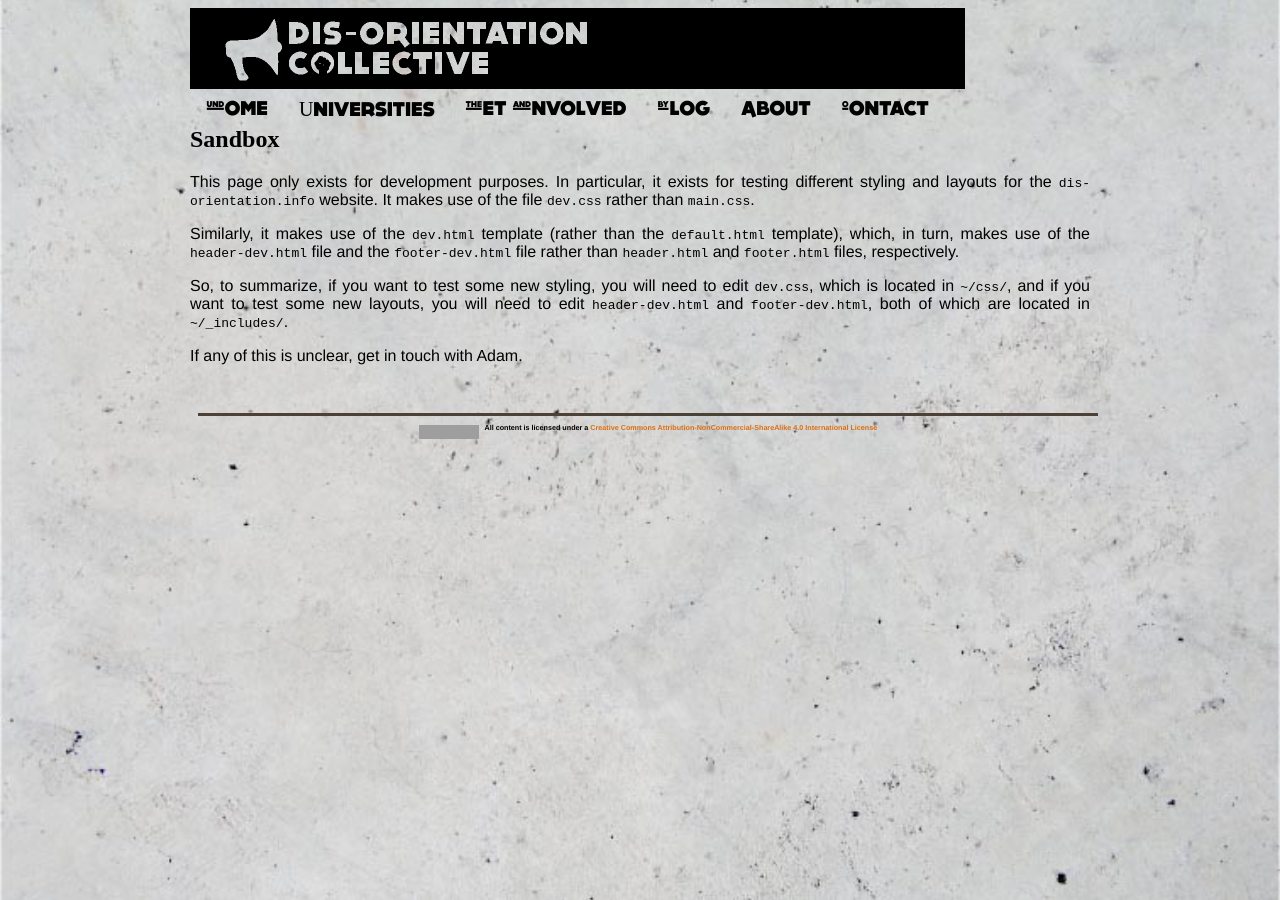
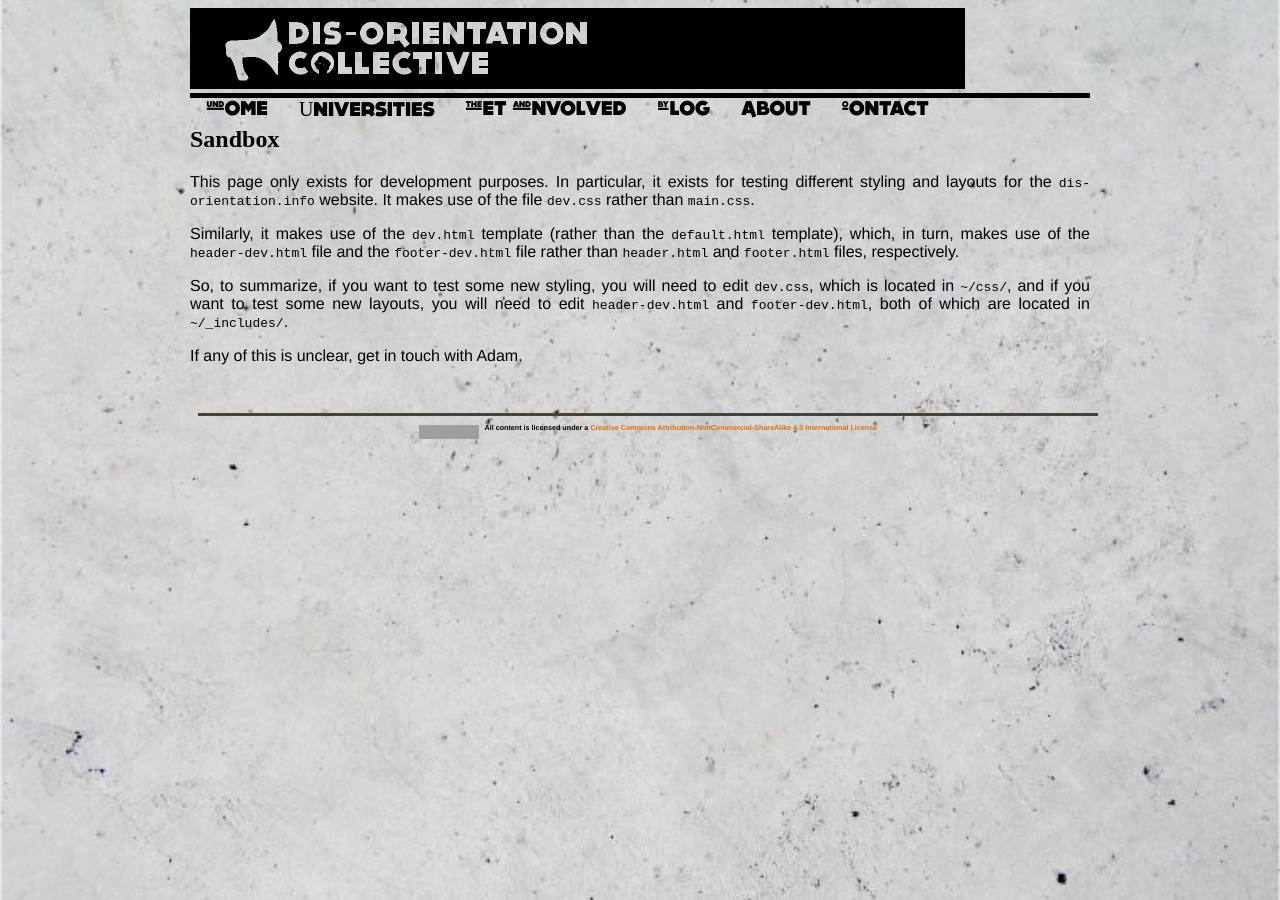
Before and after one commit to dis-orientation/dis-orientation.github.io, a Jekyll site: the page built from dev/sandbox.md, in a window 1280 px wide. Built offline with Jekyll 4.4.1, drawn with Linux system fonts in a browser that asks for light colours; some web fonts are replaced; grey boxes are pictures that could not be loaded.

Commit message:
Header border bottom

```diff
--- a/css/dev.css
+++ b/css/dev.css
@@ -184,6 +184,7 @@ DIV CONTAINERS AND SOME STYLING THEREOF:
 #header-wrapper{
 	width: 100%;
 	margin: 0 auto;
+	border-bottom: 5px solid black;
 }
 
 #logo{
```
